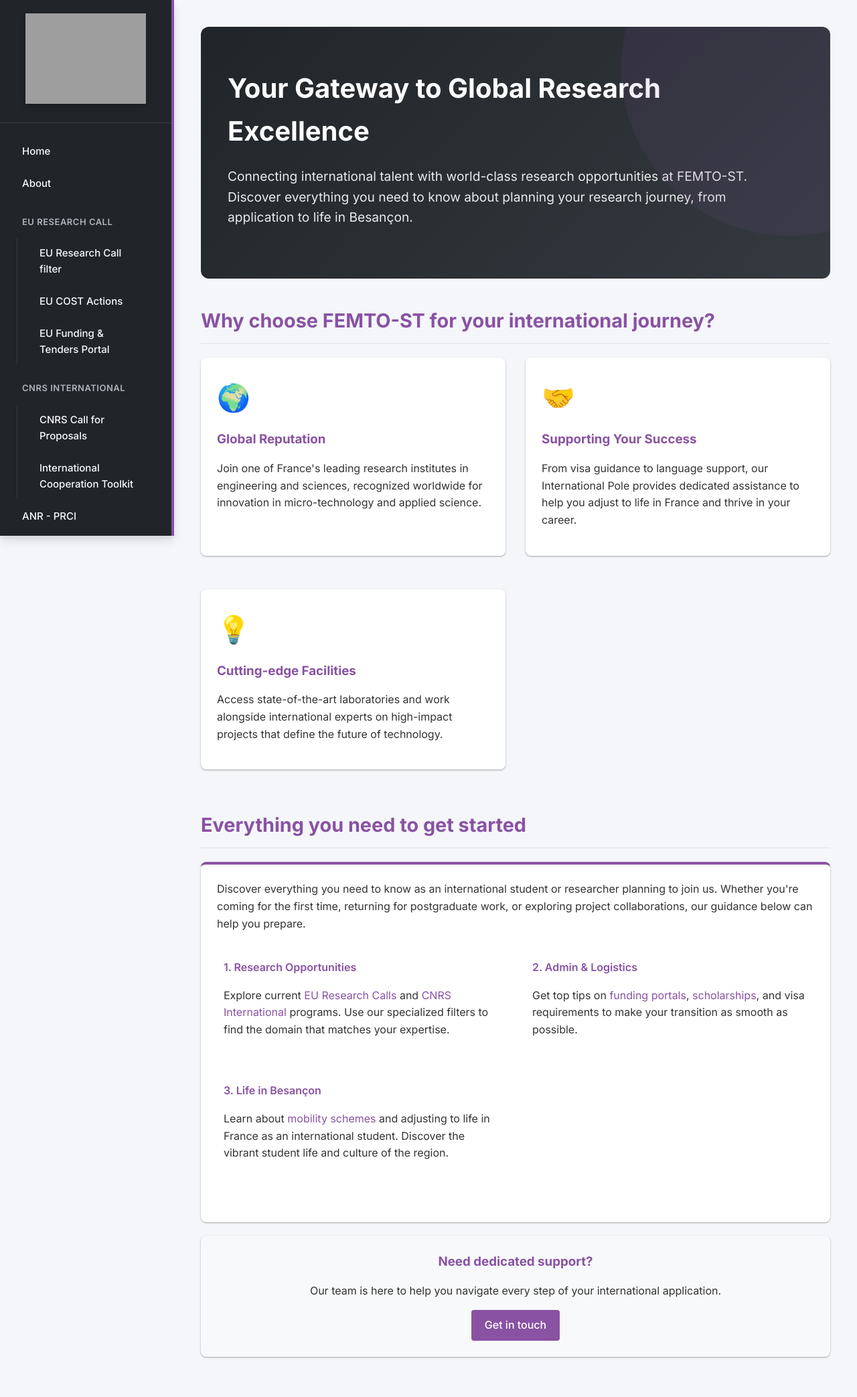
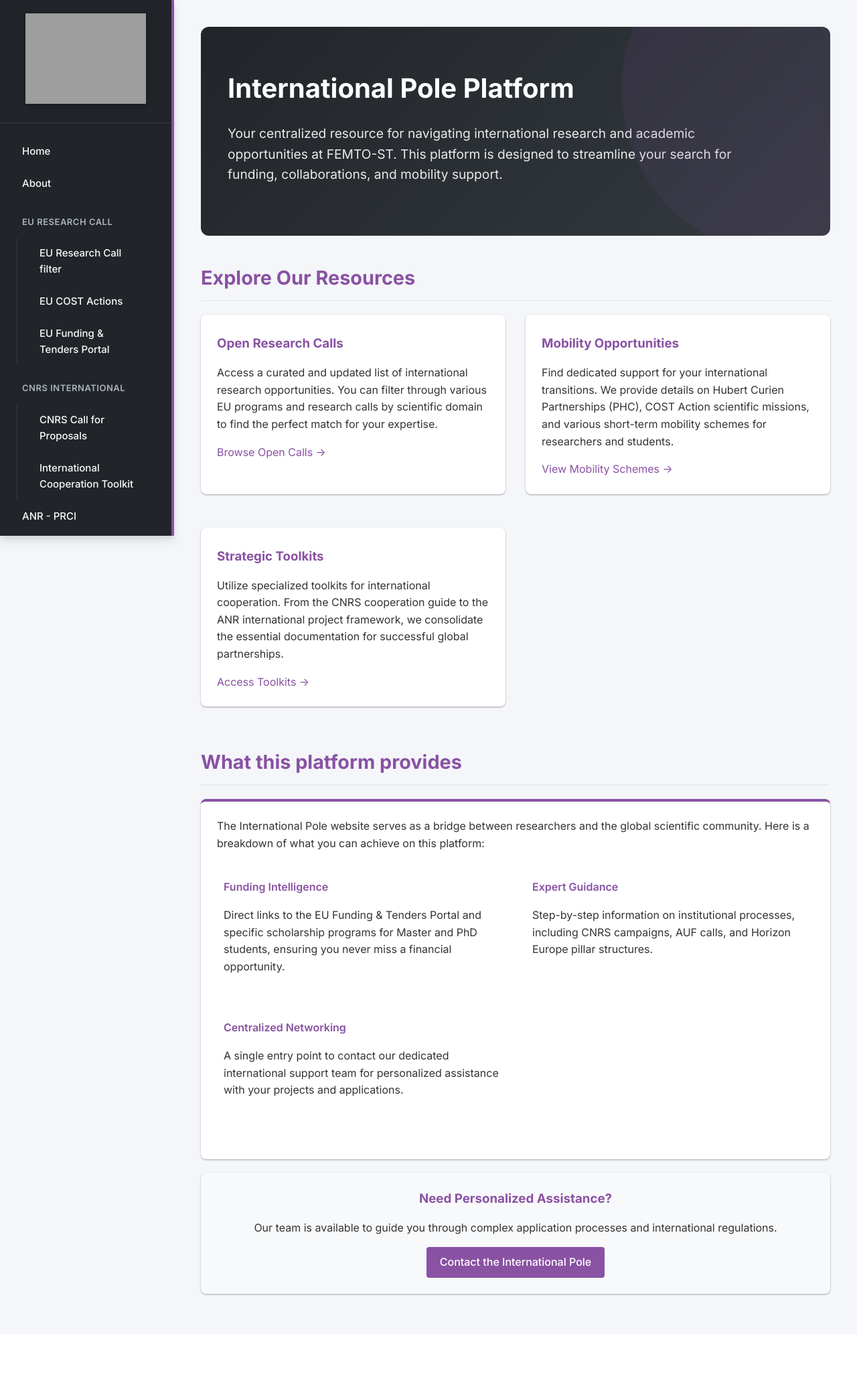
Before and after one commit to jgaber/PoleInternational, a Django app: page / in a window 1280 px wide. Shown: the whole page at 67% size. After the commit the page ends 1935 px from the top, so only its background shows below. Run offline with Django 5.2, Linux system fonts and the light colour scheme; parts of the project's set-up code (start-up, migrations or seed data) failed here and were passed over; grey boxes are pictures that could not be loaded.

Commit message:
Refine home page content to explicitly list services (calls, mobility, toolkits) and remove icons

```diff
--- a/international/templates/international/index.html
+++ b/international/templates/international/index.html
@@ -4,52 +4,52 @@
 
 {% block content %}
 <section class="hero-section">
-    <h1>Your Gateway to Global Research Excellence</h1>
-    <p>Connecting international talent with world-class research opportunities at FEMTO-ST. Discover everything you need to know about planning your research journey, from application to life in Besançon.</p>
+    <h1>International Pole Platform</h1>
+    <p>Your centralized resource for navigating international research and academic opportunities at FEMTO-ST. This platform is designed to streamline your search for funding, collaborations, and mobility support.</p>
 </section>
 
-<h2 class="section-title">Why choose FEMTO-ST for your international journey?</h2>
+<h2 class="section-title">Explore Our Resources</h2>
 <div class="grid">
     <div class="card hover-card">
-        <span class="feature-icon">🌍</span>
-        <h3>Global Reputation</h3>
-        <p>Join one of France's leading research institutes in engineering and sciences, recognized worldwide for innovation in micro-technology and applied science.</p>
+        <h3>Open Research Calls</h3>
+        <p>Access a curated and updated list of international research opportunities. You can filter through various EU programs and research calls by scientific domain to find the perfect match for your expertise.</p>
+        <a href="/EU-research-call/">Browse Open Calls &rarr;</a>
     </div>
     <div class="card hover-card">
-        <span class="feature-icon">🤝</span>
-        <h3>Supporting Your Success</h3>
-        <p>From visa guidance to language support, our International Pole provides dedicated assistance to help you adjust to life in France and thrive in your career.</p>
+        <h3>Mobility Opportunities</h3>
+        <p>Find dedicated support for your international transitions. We provide details on Hubert Curien Partnerships (PHC), COST Action scientific missions, and various short-term mobility schemes for researchers and students.</p>
+        <a href="{% url 'external_link_info' 'short-term-mobility' %}">View Mobility Schemes &rarr;</a>
     </div>
     <div class="card hover-card">
-        <span class="feature-icon">💡</span>
-        <h3>Cutting-edge Facilities</h3>
-        <p>Access state-of-the-art laboratories and work alongside international experts on high-impact projects that define the future of technology.</p>
+        <h3>Strategic Toolkits</h3>
+        <p>Utilize specialized toolkits for international cooperation. From the CNRS cooperation guide to the ANR international project framework, we consolidate the essential documentation for successful global partnerships.</p>
+        <a href="{% url 'external_link_info' 'cooperation-toolkit' %}">Access Toolkits &rarr;</a>
     </div>
 </div>
 
-<h2 class="section-title">Everything you need to get started</h2>
+<h2 class="section-title">What this platform provides</h2>
 <div class="card">
-    <p>Discover everything you need to know as an international student or researcher planning to join us. Whether you're coming for the first time, returning for postgraduate work, or exploring project collaborations, our guidance below can help you prepare.</p>
+    <p>The International Pole website serves as a bridge between researchers and the global scientific community. Here is a breakdown of what you can achieve on this platform:</p>
 
     <div class="grid" style="margin-top: 30px;">
         <div style="padding: 10px;">
-            <h4 class="highlight">1. Research Opportunities</h4>
-            <p>Explore current <a href="/EU-research-call/">EU Research Calls</a> and <a href="{% url 'external_link_info' 'cnrs-call' %}">CNRS International</a> programs. Use our specialized filters to find the domain that matches your expertise.</p>
+            <h4 class="highlight">Funding Intelligence</h4>
+            <p>Direct links to the EU Funding & Tenders Portal and specific scholarship programs for Master and PhD students, ensuring you never miss a financial opportunity.</p>
         </div>
         <div style="padding: 10px;">
-            <h4 class="highlight">2. Admin & Logistics</h4>
-            <p>Get top tips on <a href="{% url 'external_link_info' 'eu-funding-portal' %}">funding portals</a>, <a href="{% url 'external_link_info' 'scholarships' %}">scholarships</a>, and visa requirements to make your transition as smooth as possible.</p>
+            <h4 class="highlight">Expert Guidance</h4>
+            <p>Step-by-step information on institutional processes, including CNRS campaigns, AUF calls, and Horizon Europe pillar structures.</p>
         </div>
         <div style="padding: 10px;">
-            <h4 class="highlight">3. Life in Besançon</h4>
-            <p>Learn about <a href="{% url 'external_link_info' 'short-term-mobility' %}">mobility schemes</a> and adjusting to life in France as an international student. Discover the vibrant student life and culture of the region.</p>
+            <h4 class="highlight">Centralized Networking</h4>
+            <p>A single entry point to contact our dedicated international support team for personalized assistance with your projects and applications.</p>
         </div>
     </div>
 </div>
 
 <div class="card" style="background-color: #f8f9fa; border-top: none; text-align: center;">
-    <h3>Need dedicated support?</h3>
-    <p>Our team is here to help you navigate every step of your international application.</p>
-    <a href="/contacts/" class="btn">Get in touch</a>
+    <h3>Need Personalized Assistance?</h3>
+    <p>Our team is available to guide you through complex application processes and international regulations.</p>
+    <a href="/contacts/" class="btn">Contact the International Pole</a>
 </div>
 {% endblock %}
```
